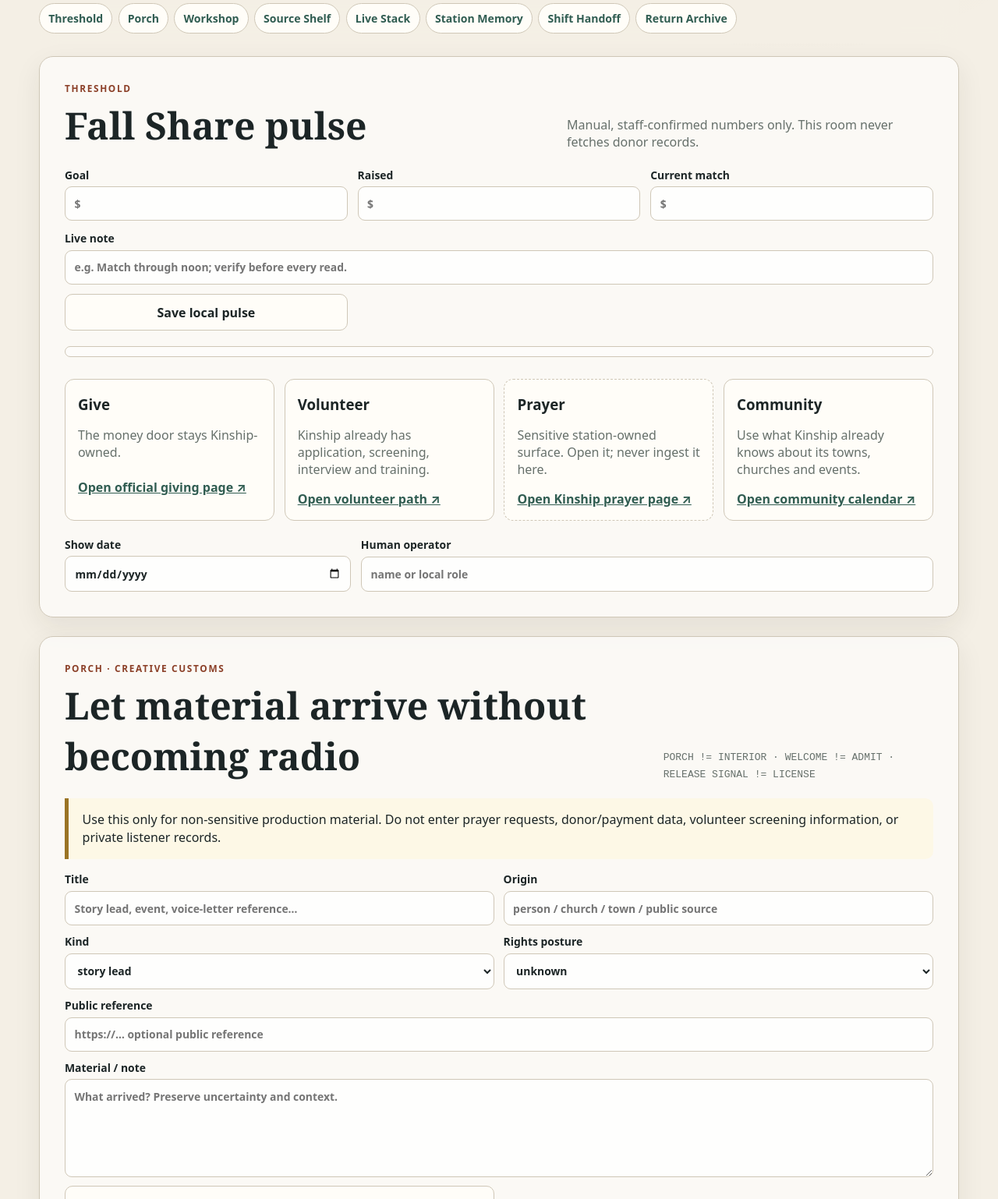
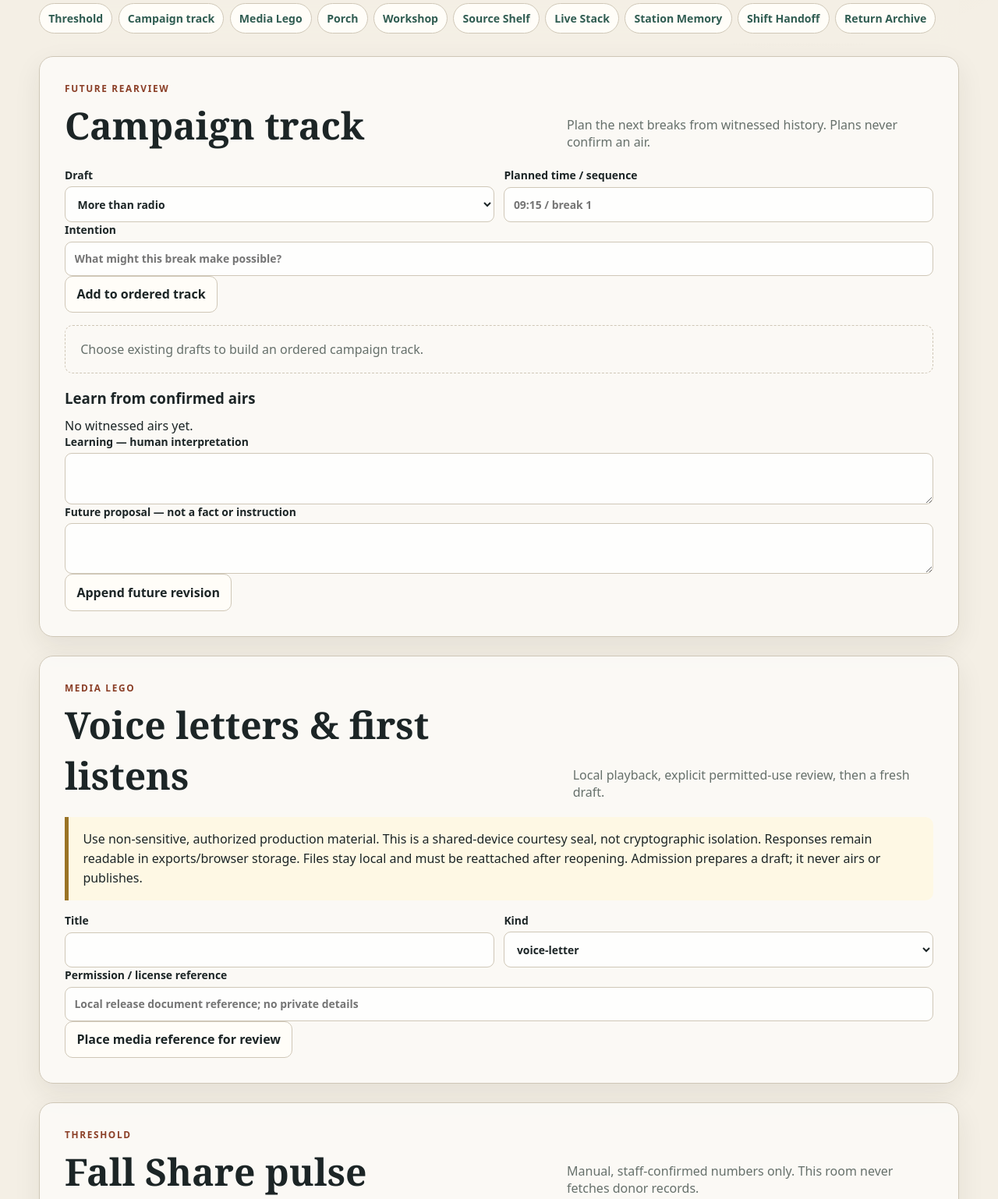
Before and after one commit to the-static-collective/static-live, a website: page examples/kinship-fall-share-room/index.html in a window 1280 px wide. Shown: the part 440-1978 px from the top of the page at 78% size. Drawn offline with Linux system fonts and the light colour scheme.

Commit message:
KINSHIP-005: compose campaign track and media review

```diff
--- a/examples/kinship-fall-share-room/index.html
+++ b/examples/kinship-fall-share-room/index.html
@@ -11,7 +11,7 @@
   <div class="shell">
     <header class="masthead">
       <div>
-        <p class="eyebrow">KINSHIP-002 · LOCAL GIFT SURFACE</p>
+        <p class="eyebrow">KINSHIP-005 · LOCAL GIFT SURFACE</p>
         <h1>Kinship Fall Share Room</h1>
         <p class="lede">A small room for a big week: prepare the radio, keep the human in the chair, remember what came back.</p>
       </div>
@@ -28,7 +28,7 @@
     </aside>
 
     <nav class="room-nav" aria-label="Room locations">
-      <a href="#threshold">Threshold</a>
+      <a href="#threshold">Threshold</a><a href="#campaign">Campaign track</a><a href="#media-review">Media Lego</a>
       <a href="#porch">Porch</a>
       <a href="#composer">Workshop</a>
       <a href="#sources">Source Shelf</a>
@@ -39,6 +39,24 @@
     </nav>
 
     <main>
+      <section id="campaign" class="room">
+        <div class="room-title"><div><p class="eyebrow">FUTURE REARVIEW</p><h2>Campaign track</h2></div><p>Plan the next breaks from witnessed history. Plans never confirm an air.</p></div>
+        <div class="inline-fields"><label>Draft <select id="track-card"></select></label><label>Planned time / sequence <input id="track-time" placeholder="09:15 / break 1"></label></div>
+        <label>Intention <input id="track-intent" placeholder="What might this break make possible?"></label><button id="track-add">Add to ordered track</button>
+        <div id="track-slots" class="on-air-stack"></div>
+        <h3>Learn from confirmed airs</h3><div id="track-evidence"></div>
+        <label>Learning — human interpretation <textarea id="track-learning"></textarea></label>
+        <label>Future proposal — not a fact or instruction <textarea id="track-proposal"></textarea></label>
+        <button id="track-revise">Append future revision</button><div id="track-revisions" class="on-air-stack"></div>
+      </section>
+      <section id="media-review" class="room">
+        <div class="room-title"><div><p class="eyebrow">MEDIA LEGO</p><h2>Voice letters &amp; first listens</h2></div><p>Local playback, explicit permitted-use review, then a fresh draft.</p></div>
+        <p class="boundary">Use non-sensitive, authorized production material. This is a shared-device courtesy seal, not cryptographic isolation. Responses remain readable in exports/browser storage. Files stay local and must be reattached after reopening. Admission prepares a draft; it never airs or publishes.</p>
+        <div class="inline-fields"><label>Title <input id="media-title"></label><label>Kind <select id="media-kind"><option>voice-letter</option><option>audio</option><option>video</option></select></label></div>
+        <label>Permission / license reference <input id="media-rights" placeholder="Local release document reference; no private details"></label>
+        <button id="media-add">Place media reference for review</button><div id="track-media" class="on-air-stack"></div>
+      </section>
+
       <section id="threshold" class="room">
         <div class="room-title">
           <div><p class="eyebrow">THRESHOLD</p><h2>Fall Share pulse</h2></div>
```
